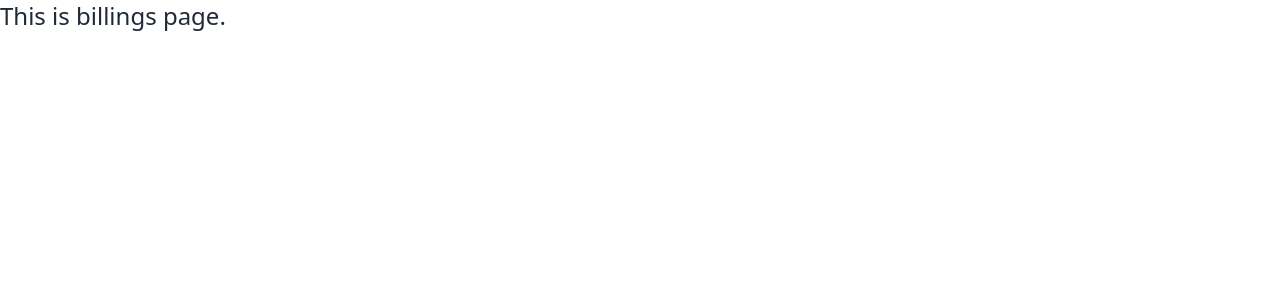
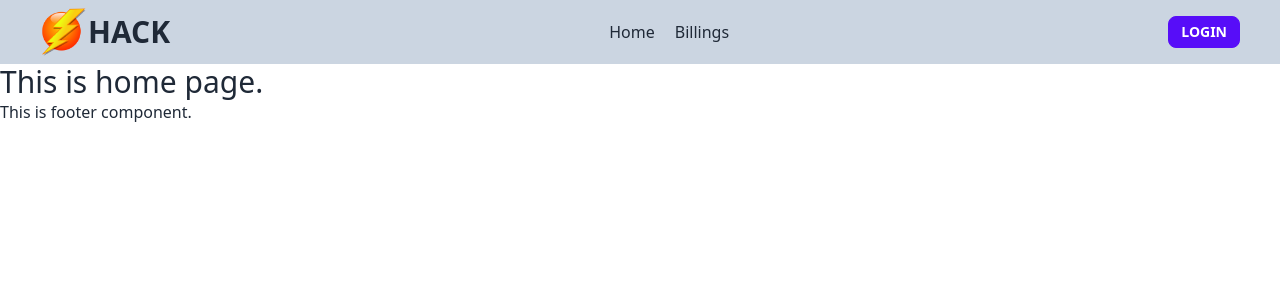
Before and after one commit to md-shamim-sarker/power-hack-client, a React (Create React App) app: page / in a window 1280 px wide. Shown: the top 300 px of the page. Built offline with nearby package versions, Linux system fonts and the light colour scheme.

Commit message:
create header footer

```diff
--- a/src/components/Body/Body.js
+++ /dev/null
@@ -1,11 +0,0 @@
-import React from 'react';
-
-const Body = () => {
-    return (
-        <div>
-            <h2 className="text-2xl">This is body component</h2>
-        </div>
-    );
-};
-
-export default Body;
--- a/src/components/Header/Header.js
+++ b/src/components/Header/Header.js
@@ -1,9 +1,21 @@
 import React from 'react';
+import {NavLink} from 'react-router-dom';
+import logo from '../../assets/logo.png';
 
 const Header = () => {
     return (
-        <div>
-            <h2 className="text-2xl">This is header component.</h2>
+        <div className='flex justify-between px-10 py-2 bg-slate-300 items-center'>
+            <div className='flex items-center'>
+                <img src={logo} alt="Logo" className='w-12 h-12' title='POWER' />
+                <h2 className="text-3xl font-semibold">HACK</h2>
+            </div>
+            <div className='flex gap-5'>
+                <NavLink to={"/"}>Home</NavLink>
+                <NavLink to={"/billings"}>Billings</NavLink>
+            </div>
+            <div>
+                <button className='btn btn-primary btn-sm'>Login</button>
+            </div>
         </div>
     );
 };
--- /dev/null
+++ b/src/layouts/Main.js
@@ -0,0 +1,16 @@
+import React from 'react';
+import {Outlet} from 'react-router-dom';
+import Header from '../components/Header/Header';
+import Footer from '../pages/Footer/Footer';
+
+const Main = () => {
+    return (
+        <div>
+            <Header></Header>
+            <Outlet></Outlet>
+            <Footer></Footer>
+        </div>
+    );
+};
+
+export default Main;
--- /dev/null
+++ b/src/pages/Footer/Footer.js
@@ -0,0 +1,11 @@
+import React from 'react';
+
+const Footer = () => {
+    return (
+        <div>
+            <h2>This is footer component.</h2>
+        </div>
+    );
+};
+
+export default Footer;
--- /dev/null
+++ b/src/pages/Home/Home.js
@@ -0,0 +1,11 @@
+import React from 'react';
+
+const Home = () => {
+    return (
+        <div>
+            <h2 className="text-3xl">This is home page.</h2>
+        </div>
+    );
+};
+
+export default Home;
--- a/src/routes/routes.js
+++ b/src/routes/routes.js
@@ -1,23 +1,33 @@
 import {createBrowserRouter} from "react-router-dom";
+import Main from "../layouts/Main";
 import Billings from "../pages/Billings/Billings";
 import ErrorPage from "../pages/ErrorPage/ErrorPage";
+import Home from "../pages/Home/Home";
 import Login from "../pages/LoginRegistration/Login";
 import Registration from "../pages/LoginRegistration/Registration";
 
 const router = createBrowserRouter([
     {
         path: "/",
+        element: <Main></Main>,
+        children: [
+            {
+                path: "/",
+                element: <Home></Home>
+            },
+            {
+                path: "/billings",
                 element: <Billings></Billings>,
-        errorElement: <ErrorPage></ErrorPage>
             },
             {
                 path: "/login",
                 element: <Login></Login>,
-        errorElement: <ErrorPage></ErrorPage>
             },
             {
                 path: "/register",
                 element: <Registration></Registration>,
+            }
+        ],
         errorElement: <ErrorPage></ErrorPage>
     }
 ]);
```
Also changed, not shown: src/assets/logo.png (added), 1 other file (tests, documents, lock files or other folders). Lines whose indentation alone changed are shown as unchanged.
